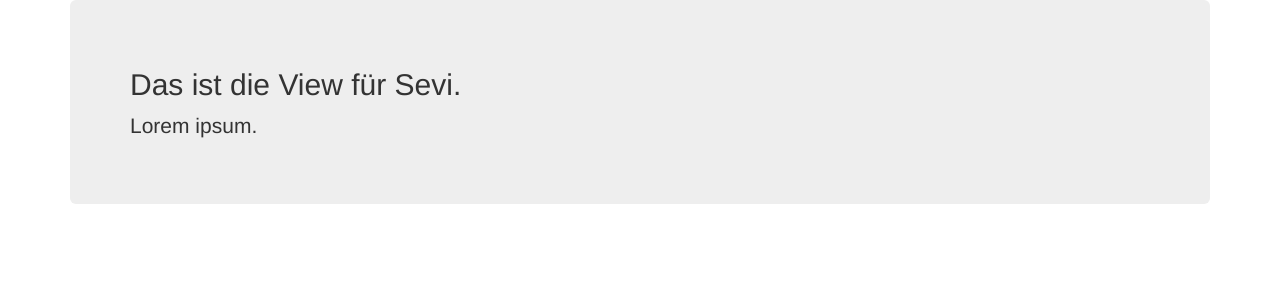
After one commit to heinzelio/clanx, a Symfony app: template app/Resources/views/sevi/seviView.html.twig in a window 1280 px wide. The commit adds this page. Shown: the top 300 px of the page. Run offline with Twig, Linux system fonts and the light colour scheme; the template is opened without the code that fills it, so the values that code supplies are empty; some libraries are stand-ins or nearby versions.

Commit message:
a controller and a view for sevi.

```diff
--- a/app/Resources/views/dashboard/index.html.twig
+++ b/app/Resources/views/dashboard/index.html.twig
@@ -22,6 +22,10 @@
                     Lorem ipsum.
                 </p>
                 {% if is_granted('ROLE_SUPER_ADMIN') %}
+                    <h2>Ein Link für Sevi</h2>
+                    <p>
+                        <a class="btn btn-primary" href="{{ path('sevi_index') }}">Hier gehts zur Action...</a>
+                    </p>
                     <h2>Daten löschen und neue dev Daten generieren</h2>
                     <p>
                         <a class="btn btn-danger" href="{{ path('admin_generate_data')}}">JETZT LÖSCHEN & ERSTELLEN</a>
@@ -30,6 +34,7 @@
                     <p>
                         <a class="btn btn-danger" href="{{ path('admin_upload_data') }}">File upload</a>
                     </p>
+
                 {% endif %}
 
             </div>
--- /dev/null
+++ b/app/Resources/views/sevi/seviView.html.twig
@@ -0,0 +1,27 @@
+{% extends 'base_nav.html.twig' %}
+
+{% block title %}
+    View für Sevi
+{% endblock %}
+
+
+{% block workspace %}
+    <div class="row">
+        <div class="col-md-12">
+            <div class="jumbotron">
+
+                <h2>
+                    Das ist die View für Sevi.
+                </h2>
+                <p>
+                    Lorem ipsum.
+                </p>
+
+                {% if is_granted('ROLE_SUPER_ADMIN') %}
+                    <p> ich bin ein Super Admin {{theSuperDuperVariableName}}</p>
+                {% endif %}
+
+            </div>
+        </div>
+    </div>
+{% endblock %}
```
Also changed, not shown: src/AppBundle/Controller/SeviController.php (added, +37 -0 lines).
